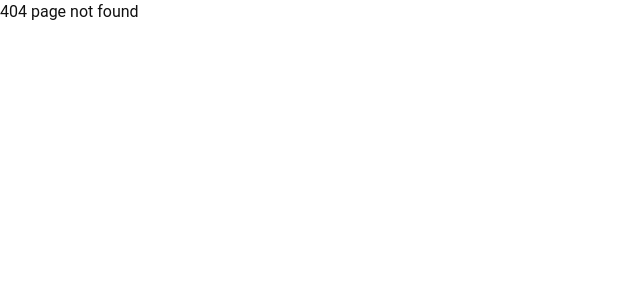
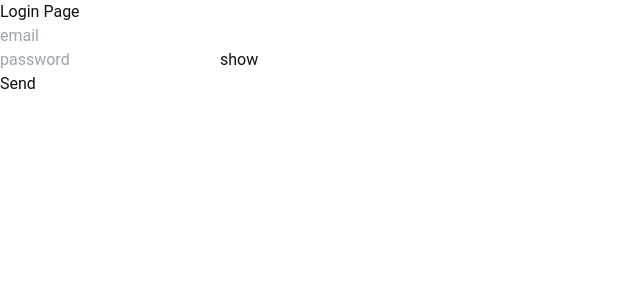
Before and after one commit to KaratSergio/Mannami, a React (Vite) app: page /mannami/login in a window 1280 px wide. Before the commit this address had no page. Shown: the top 300 px of the page, without its empty margins (0-640 px from the left). Built offline with nearby package versions, Linux system fonts and the light colour scheme.

Commit message:
add-login-page

```diff
--- a/index.html
+++ b/index.html
@@ -2,7 +2,7 @@
 <html lang="en">
   <head>
     <meta charset="UTF-8" />
-    <link rel="icon" type="image/svg+xml" href="/vite.svg" />
+    <link rel="icon" type="image/svg+xml" href="/favicon.svg" />
     <link rel="stylesheet" href="node_modules/modern-normalize/modern-normalize.css" />
     <meta name="viewport" content="width=device-width, initial-scale=1.0" />
     <title>Mannami</title>
--- a/src/app/routes.tsx
+++ b/src/app/routes.tsx
@@ -8,6 +8,7 @@ import PremiumPage from '@pages/PremiumPage/PremiumPage';
 import RecommendationsPage from '@pages/RecommendationsPage/RecommendationsPage';
 import ErrorPage from '@pages/ErrorPage/ErrorPage';
 import RegistrationPage from '@pages/RegistrationPage/RegistrationPage';
+import LoginPage from '@pages/LoginPage/LoginPage';
 
 const RoutesConfig: React.FC = () => (
   <Routes>
@@ -17,6 +18,7 @@ const RoutesConfig: React.FC = () => (
     <Route path="/premium" element={<PremiumPage />} />
     <Route path="/recommendations" element={<RecommendationsPage />} />
     <Route path="/registration" element={<RegistrationPage />} />
+    <Route path="/login" element={<LoginPage />} />
     <Route path="*" element={<ErrorPage />} />
   </Routes>
 );
--- /dev/null
+++ b/src/features/loginForm/index.ts
@@ -0,0 +1 @@
+export { default as LoginForm } from './ui/loginForm';
--- /dev/null
+++ b/src/features/loginForm/model/types.ts
@@ -0,0 +1,4 @@
+export type LoginFormInputs = {
+  email: string;
+  password: string;
+};
--- /dev/null
+++ b/src/features/loginForm/ui/loginForm.tsx
@@ -0,0 +1,37 @@
+import { Button, Input } from '@shared/formControls';
+import { LoginFormInputs } from '../model/types';
+import validation from '@shared/formControls/validationSchemas';
+import { yupResolver } from '@hookform/resolvers/yup';
+import { useForm } from 'react-hook-form';
+
+const LoginForm = () => {
+  const {
+    register,
+    handleSubmit,
+    formState: { errors },
+    reset,
+  } = useForm({
+    resolver: yupResolver(validation.loginSchema),
+  });
+
+  const onSubmit = (data: LoginFormInputs) => {
+    console.log(data);
+    reset();
+  };
+
+  return (
+    <form onSubmit={handleSubmit(onSubmit)}>
+      <Input {...register('email')} error={errors.email?.message} placeholder="email" type="text" />
+      <Input
+        {...register('password')}
+        type="password"
+        withPasswordToggled
+        error={errors.password?.message}
+        placeholder="password"
+      />
+      <Button type="submit">Send</Button>
+    </form>
+  );
+};
+
+export default LoginForm;
--- /dev/null
+++ b/src/pages/LoginPage/LoginPage.tsx
@@ -0,0 +1,12 @@
+import { LoginForm } from '@features/loginForm';
+
+const LoginPage = () => {
+  return (
+    <>
+      <h1>Login Page</h1>
+      <LoginForm />
+    </>
+  );
+};
+
+export default LoginPage;
```
